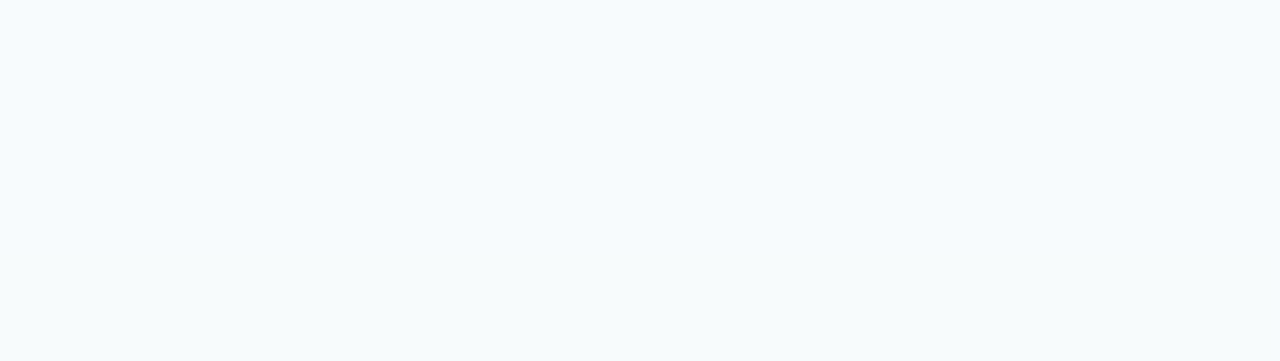
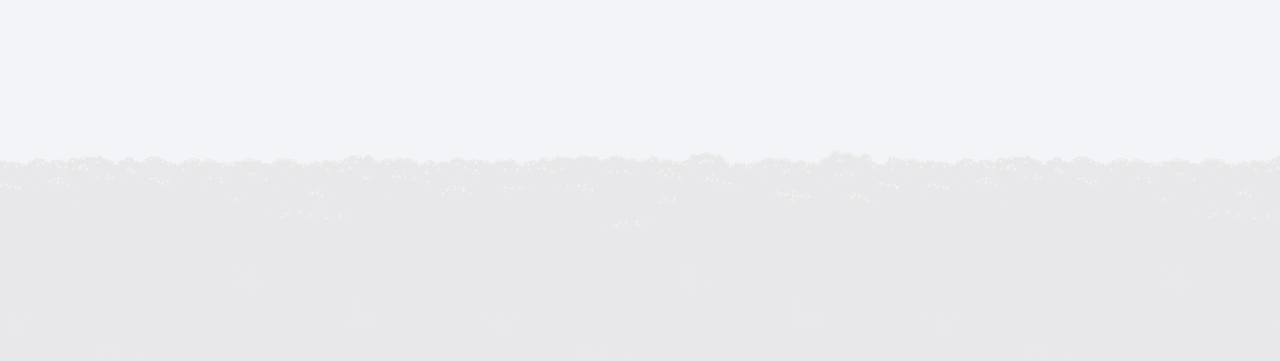
Before and after one commit to francisSM/juego_esptec1, a plain HTML site: page index.html in a window 1280 px wide. Shown: the top 361 px of the page. Drawn offline with Linux system fonts and the light colour scheme.

Commit message:
fix imagen background

```diff
--- a/styles.css
+++ b/styles.css
@@ -8,7 +8,8 @@
 html, body {
     height: 100%;
     overflow: hidden;
-    background-color: lightblue;
+    background-image: url('img/Background.png');
+    background-position: center -45px;
 }
 
 #container {
```
